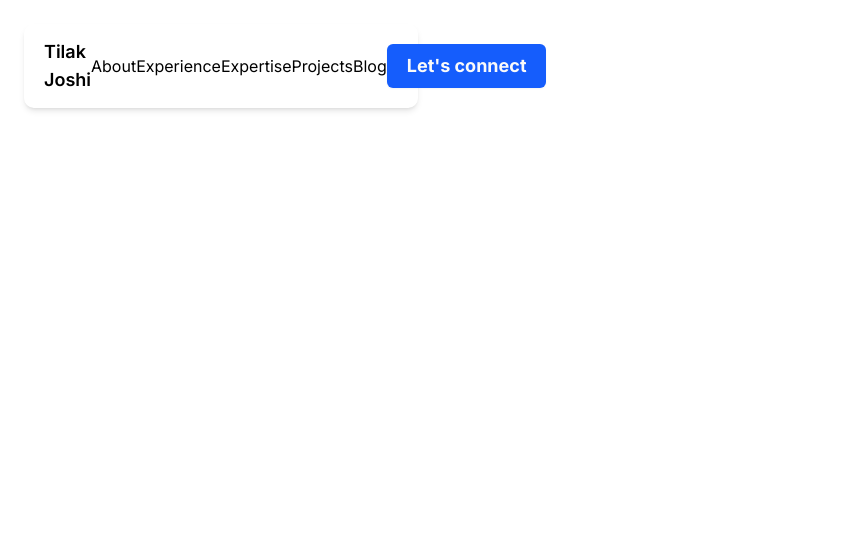
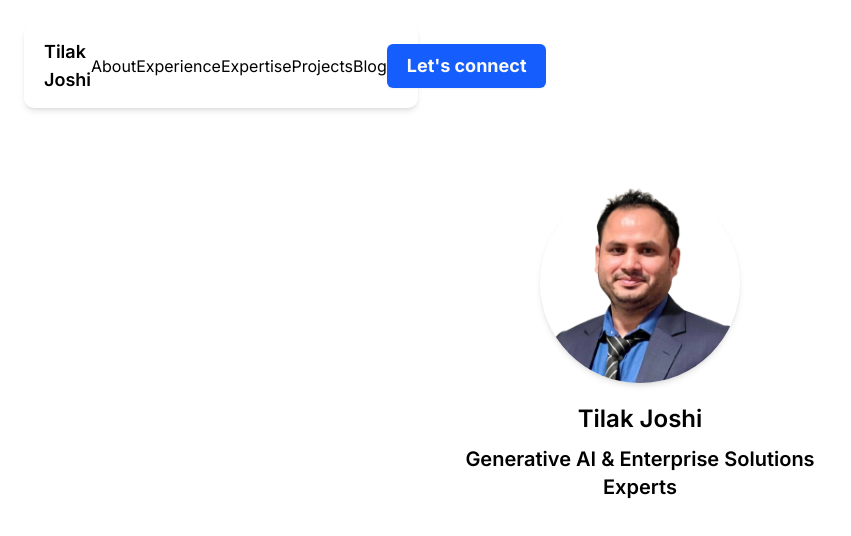
Before and after one commit to tilakmhn/tilak-website, a Next.js app: page / in a window 1280 px wide. Shown: the top 536 px of the page, without its empty margins (0-851 px from the left). Built offline with nearby package versions, Linux system fonts and the light colour scheme.

Commit message:
feat: Add introduction section

```diff
--- a/package.json
+++ b/package.json
@@ -9,6 +9,7 @@
     "lint": "next lint"
   },
   "dependencies": {
+    "@radix-ui/react-avatar": "^1.1.3",
     "@radix-ui/react-slot": "^1.1.2",
     "class-variance-authority": "^0.7.1",
     "clsx": "^2.1.1",
--- a/src/app/page.tsx
+++ b/src/app/page.tsx
@@ -1,6 +1,15 @@
+import About from "@/components/about-section";
 import Navbar from "@/components/navigation-menu/navbar";
-import { Button } from "@/components/ui/button";
 
 export default function Home() {
-  return <Navbar />;
+  return (
+    <>
+      <header>
+        <Navbar />
+      </header>
+      <main className="flex w-full">
+        <About />
+      </main>
+    </>
+  );
 }
--- /dev/null
+++ b/src/components/about-section/index.tsx
@@ -0,0 +1,14 @@
+import Introduction from "./introduction";
+
+const About = () => {
+  return (
+    <div
+      id="about-section"
+      className="pt-[183px] max-w-[385px] mx-auto flex flex-col items-center gap-5"
+    >
+      <Introduction />
+    </div>
+  );
+};
+
+export default About;
--- /dev/null
+++ b/src/components/about-section/introduction.tsx
@@ -0,0 +1,21 @@
+import React from "react";
+import { Avatar, AvatarFallback, AvatarImage } from "../ui/avatar";
+
+const Introduction = () => {
+  return (
+    <>
+      <Avatar className="w-[200px] h-[200px] shadow-md">
+        <AvatarImage src="/profile.png" />
+        <AvatarFallback>TJ</AvatarFallback>
+      </Avatar>
+      <div className="flex flex-col gap-2.5 items-center font-semibold text-center">
+        <h3 className="text-2xl leading-8 tracking-[-0.6%]">Tilak Joshi</h3>
+        <h4 className=" text-xl leading-7 tracking-[-0.5%]">
+          Generative AI & Enterprise Solutions Experts
+        </h4>
+      </div>
+    </>
+  );
+};
+
+export default Introduction;
--- a/src/components/navigation-menu/navbar.tsx
+++ b/src/components/navigation-menu/navbar.tsx
@@ -27,7 +27,7 @@ const navItems = [
 
 const Navbar = () => {
   return (
-    <nav className="fixed top-6 left-6 w-[394px] h-[84px] p-5 rounded-lg shadow-md flex justify-between items-center">
+    <nav className="fixed top-6 left-6 z-50 w-[394px] h-[84px] p-5 rounded-lg shadow-md flex justify-between items-center">
       <span
         id="logo"
         className="font-semibold text-[18px] leading-7 tracking-normal"
--- /dev/null
+++ b/src/components/ui/avatar.tsx
@@ -0,0 +1,53 @@
+"use client"
+
+import * as React from "react"
+import * as AvatarPrimitive from "@radix-ui/react-avatar"
+
+import { cn } from "@/lib/utils"
+
+function Avatar({
+  className,
+  ...props
+}: React.ComponentProps<typeof AvatarPrimitive.Root>) {
+  return (
+    <AvatarPrimitive.Root
+      data-slot="avatar"
+      className={cn(
+        "relative flex size-8 shrink-0 overflow-hidden rounded-full",
+        className
+      )}
+      {...props}
+    />
+  )
+}
+
+function AvatarImage({
+  className,
+  ...props
+}: React.ComponentProps<typeof AvatarPrimitive.Image>) {
+  return (
+    <AvatarPrimitive.Image
+      data-slot="avatar-image"
+      className={cn("aspect-square size-full", className)}
+      {...props}
+    />
+  )
+}
+
+function AvatarFallback({
+  className,
+  ...props
+}: React.ComponentProps<typeof AvatarPrimitive.Fallback>) {
+  return (
+    <AvatarPrimitive.Fallback
+      data-slot="avatar-fallback"
+      className={cn(
+        "bg-muted flex size-full items-center justify-center rounded-full",
+        className
+      )}
+      {...props}
+    />
+  )
+}
+
+export { Avatar, AvatarImage, AvatarFallback }
```
Also changed, not shown: 1 other file (tests, documents, lock files or other folders).
